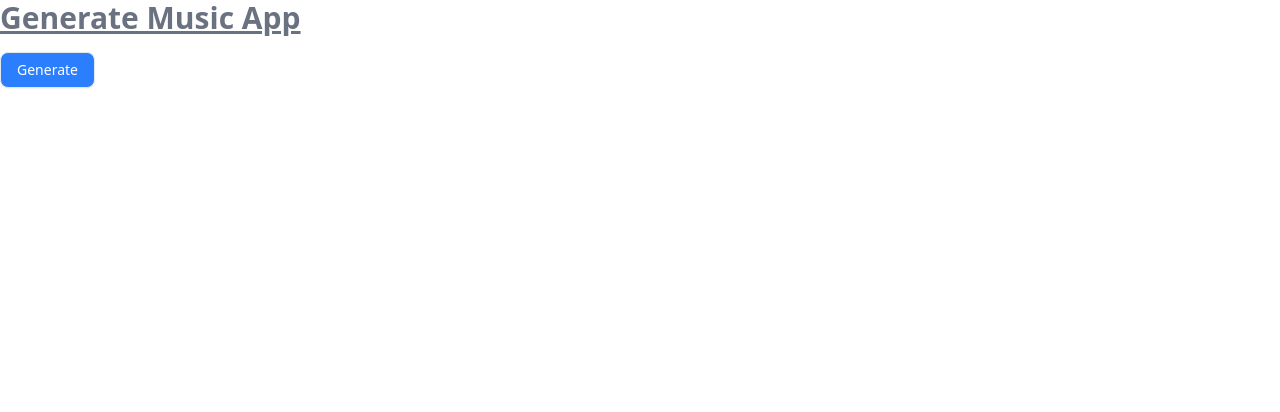
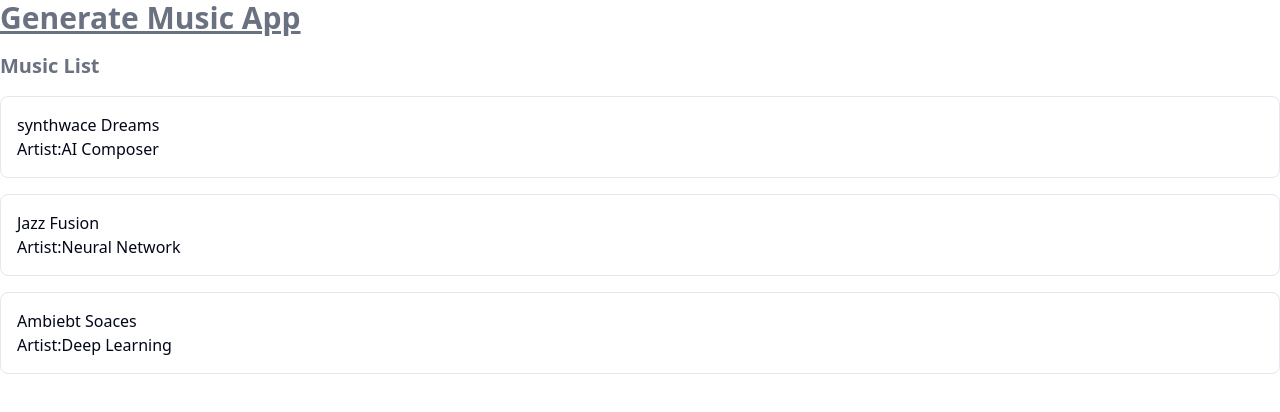
Before and after one commit to tokechan/music-creator-app, a React (Vite) app in the folder music-creator-app/: page / in a window 1280 px wide. Shown: the top 412 px of the page. Built offline with nearby package versions, Linux system fonts and the light colour scheme.

Commit message:
Add music list display in App component with sample tracks

```diff
--- a/music-creator-app/src/App.tsx
+++ b/music-creator-app/src/App.tsx
@@ -3,10 +3,49 @@ import { Button } from './components/ui/button'
 
 function App() {
 
+
+  const musicList = [
+    {
+      id: 1,
+      title: 'synthwace Dreams',
+      artist: 'AI Composer',
+      audioUrl:
+        "https://commondatastorage.googleapis.com/codeskulptor-demos/DDR_assets/Kangaroo_MusiQue_-_The_Neverwritten_Role_Playing_Game.mp3",
+      coverUrl:
+        "https://images.unsplash.com/photo-1493225457124-a3eb161ffa5f?w=400&h=400&fit=crop&crop=center",
+    },
+    {
+      id: 2,
+      title: 'Jazz Fusion',
+      artist: 'Neural Network',
+      audioUrl:
+      "https://www.learningcontainer.com/wp-content/uploads/2020/02/Kalimba.mp3",
+      coverUrl:
+      "https://images.unsplash.com/photo-1511379938547-c1f69419868d?w=400&h=400&fit=crop&crop=center",
+    },
+    {
+      id: 3,
+      title: 'Ambiebt Soaces',
+      artist: 'Deep Learning',
+      audioUrl:
+      "https://codeskulptor-demos.commondatastorage.googleapis.com/GalaxyInvaders/theme_01.mp3",
+      coverUrl:
+      "https://images.unsplash.com/photo-1514320291840-2e0a9bf2a9ae?w=400&h=400&fit=crop&crop=center",
+    },
+  ];
+
   return (
     <div>
       <h1 className='text-3xl  font-bold text-gray-500 mb-4 underline'>Generate Music App</h1>
-      <Button variant="outline" className='bg-blue-500 text-white'>Generate</Button>
+      <h2 className='text-xl font-bold text-gray-500 mb-4'>Music List</h2>
+        <ul>
+          {musicList.map((music) => (
+            <li key={music.id} className='border p-4 rounded-md mb-4'>
+              <h3>{music.title}</h3>
+              <p>Artist:{music.artist}</p>
+            </li>
+          ))}
+        </ul>
     </div>
   )
 }
```
